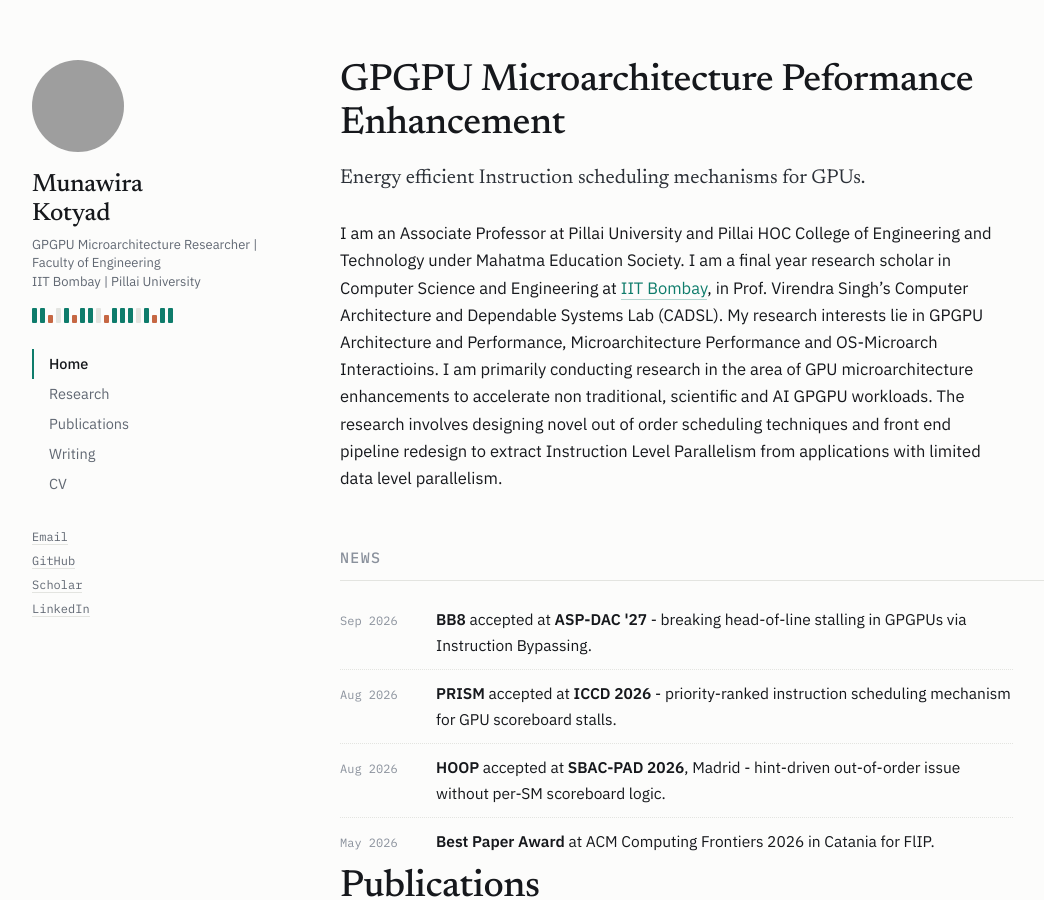
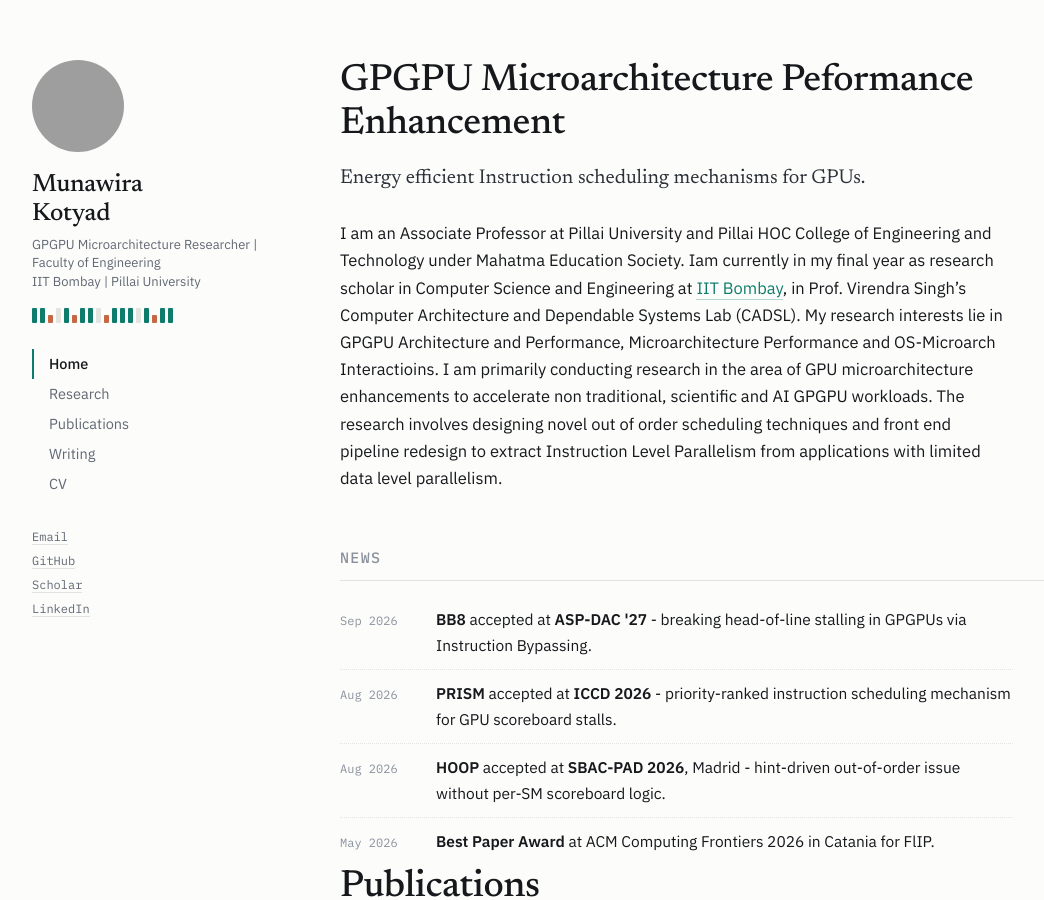
Before and after one commit to munawira/munawira.github.io, a Jekyll site: the page built from index.md, in a window 1280 px wide and 900 px high. Shown: the whole window, without its empty margins (76-1120 px from the left). Built offline with Jekyll 4.4.1, drawn with Linux system fonts in a browser that asks for light colours; grey boxes are pictures that could not be loaded.

Commit message:
Update index.md

```diff
--- a/index.md
+++ b/index.md
@@ -8,7 +8,7 @@ title: Home
 <p class="lede">Energy efficient Instruction scheduling mechanisms for GPUs.</p>
 
 I am an Associate Professor at Pillai University and Pillai HOC College of Engineering and Technology under Mahatma Education Society.
-I am a final year research scholar in Computer Science and Engineering at [IIT Bombay](https://www.cse.iitb.ac.in/), in Prof. Virendra Singh's Computer Architecture and Dependable Systems Lab (CADSL).
+Iam currently in my final year as research scholar in Computer Science and Engineering at [IIT Bombay](https://www.cse.iitb.ac.in/), in Prof. Virendra Singh's Computer Architecture and Dependable Systems Lab (CADSL).
 My research interests lie in GPGPU Architecture and Performance, Microarchitecture Performance and OS-Microarch Interactioins. I am primarily conducting research in the area of GPU microarchitecture enhancements to accelerate non traditional, scientific and AI GPGPU workloads. The research involves designing novel out of order scheduling techniques and front end pipeline redesign to extract Instruction Level Parallelism from applications with limited data level parallelism.
 
 
```
